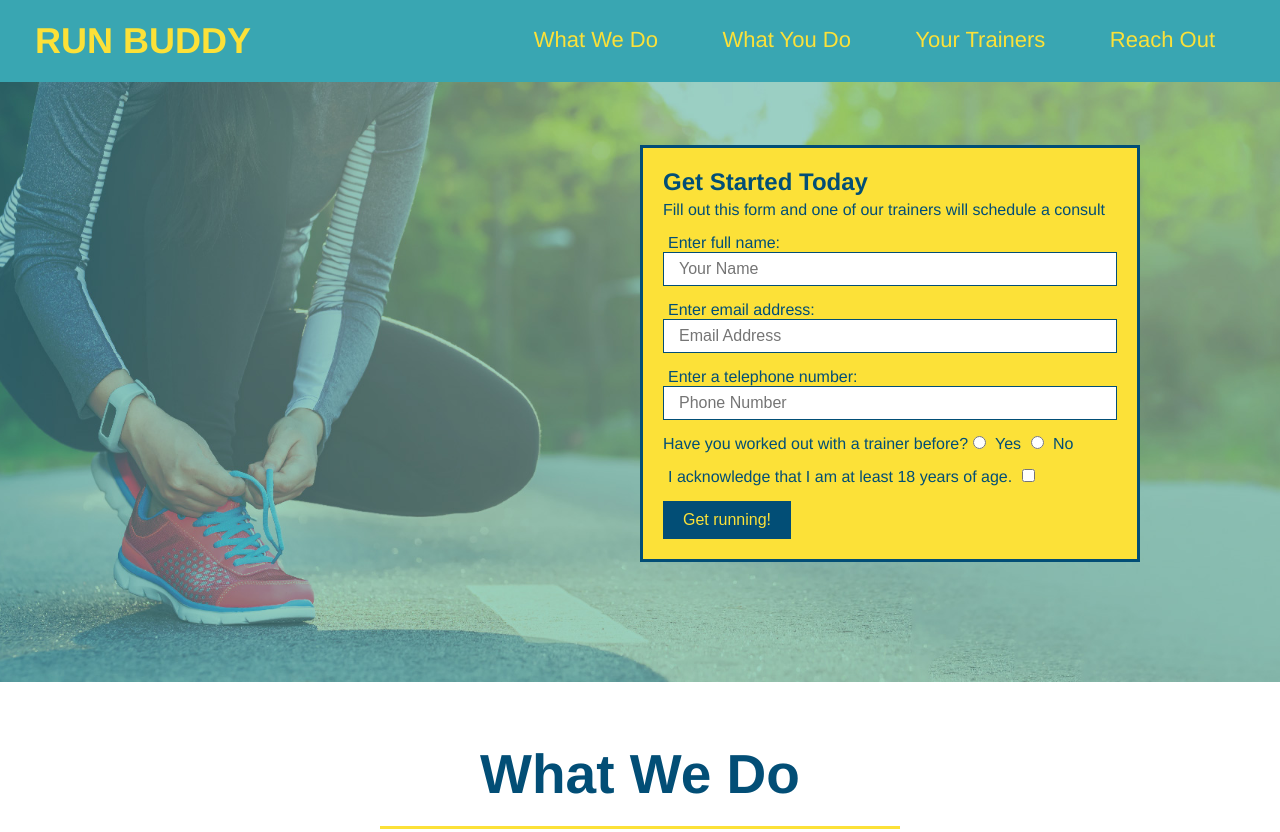
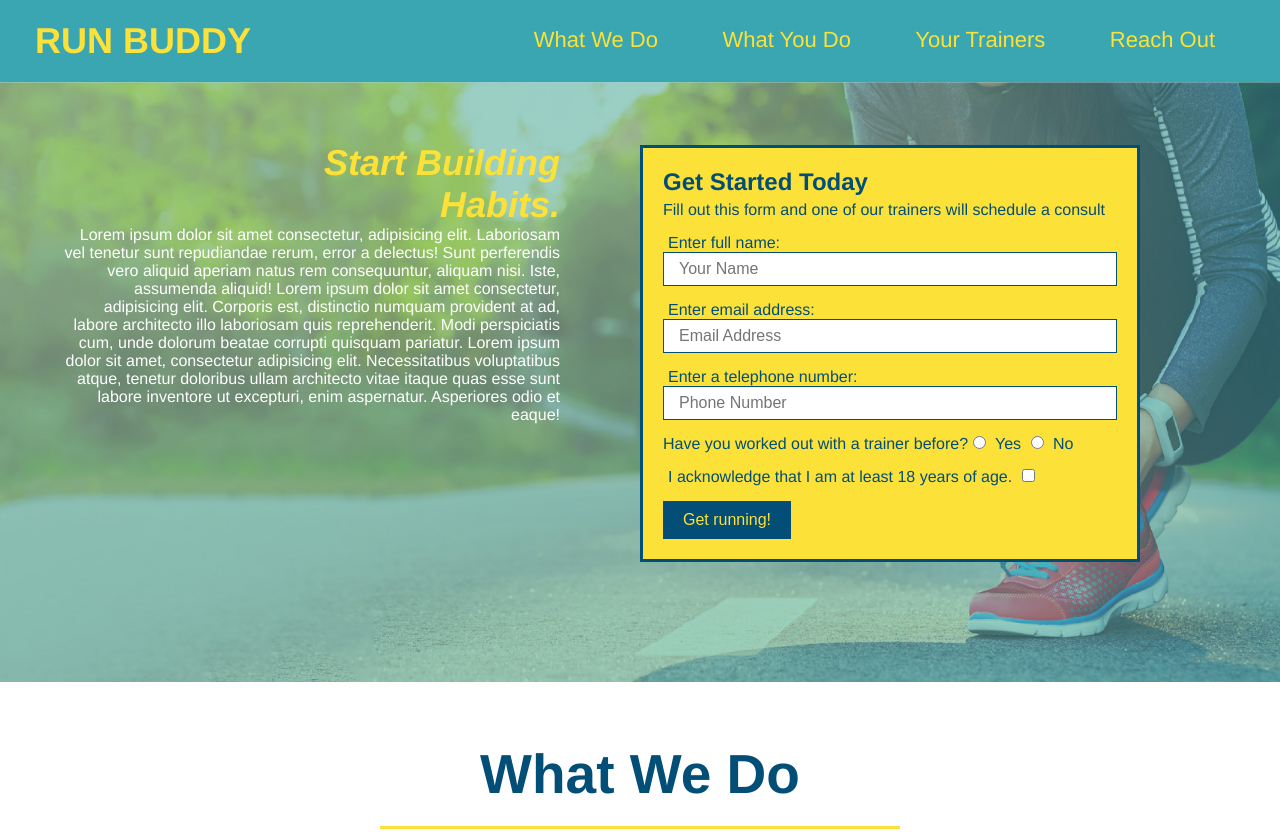
Before and after one commit to Amelia-was/run-buddy, a plain HTML site: page index.html in a window 1280 px wide. Shown: the top 832 px of the page. Drawn offline with Linux system fonts and the light colour scheme.

Commit message:
add content to hero, flipped image

```diff
--- a/assets/css/style.css
+++ b/assets/css/style.css
@@ -81,11 +81,30 @@ section {
 
 /* hero section style */
 .hero {
-    background-image: url("../images/hero-bg.jpg");
+    background-image: url("../images/flipped-hero-image.jpg");
     height: 600px;
     background-size: cover;
     background-position: center;
     position: relative;
+}
+
+.hero-text {
+    text-align: right;
+    display: inline-block;
+    max-width: 500px;
+    margin-right: 100px;
+}
+
+.hero-header {
+    color: #fce138;
+    font-style: italic;
+    font-size: 36px;
+    padding-left: 200px;
+}
+
+.hero-text p {
+    color: #fff;
+
 }
 
 .hero-form {
@@ -98,6 +117,7 @@ section {
     position: absolute;
     bottom: 120px;
     right: 140px;
+    display: inline-block;
 }
 
 .hero-form h3 {
--- a/index.html
+++ b/index.html
@@ -34,6 +34,17 @@
 
     <!-- hero/jumbotron -->
     <section class="hero">
+      <div class="hero-text">
+        <h2 class="hero-header">
+        Start Building Habits.
+        </h2>
+        <p>
+          Lorem ipsum dolor sit amet consectetur, adipisicing elit.
+          Laboriosam vel tenetur sunt repudiandae rerum, error a delectus! Sunt perferendis vero aliquid aperiam natus rem consequuntur, aliquam nisi.
+          Iste, assumenda aliquid! Lorem ipsum dolor sit amet consectetur, adipisicing elit. Corporis est, distinctio numquam provident at ad, labore architecto illo laboriosam quis reprehenderit. Modi perspiciatis cum, unde dolorum beatae corrupti quisquam pariatur.
+          Lorem ipsum dolor sit amet, consectetur adipisicing elit. Necessitatibus voluptatibus atque, tenetur doloribus ullam architecto vitae itaque quas esse sunt labore inventore ut excepturi, enim aspernatur. Asperiores odio et eaque!
+        </p>
+      </div>
       <div class="hero-form">
         <h3>Get Started Today</h3>
         <p>Fill out this form and one of our trainers will schedule a consult</p>
```
Also changed, not shown: assets/images/flipped-hero-image.jpg (added).
